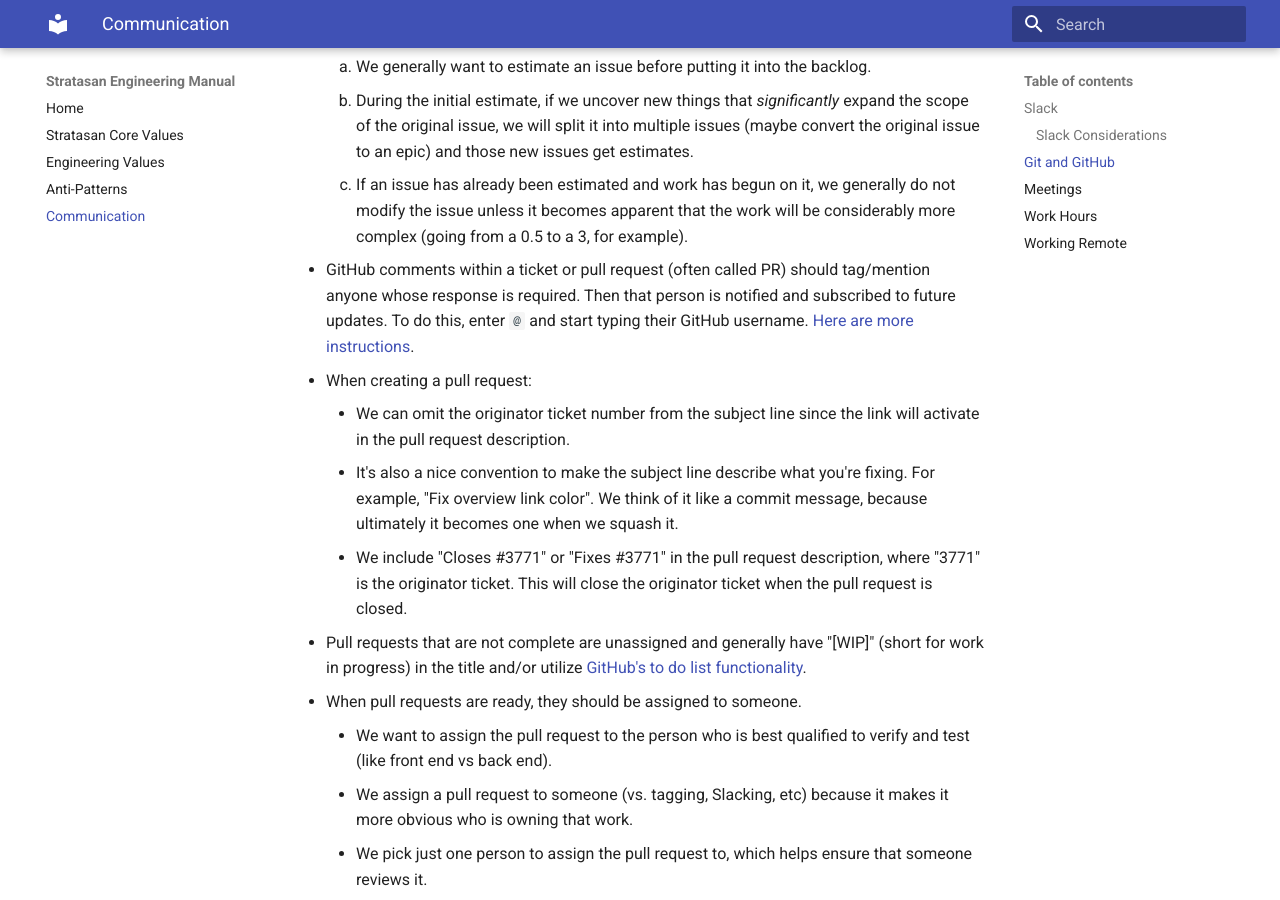
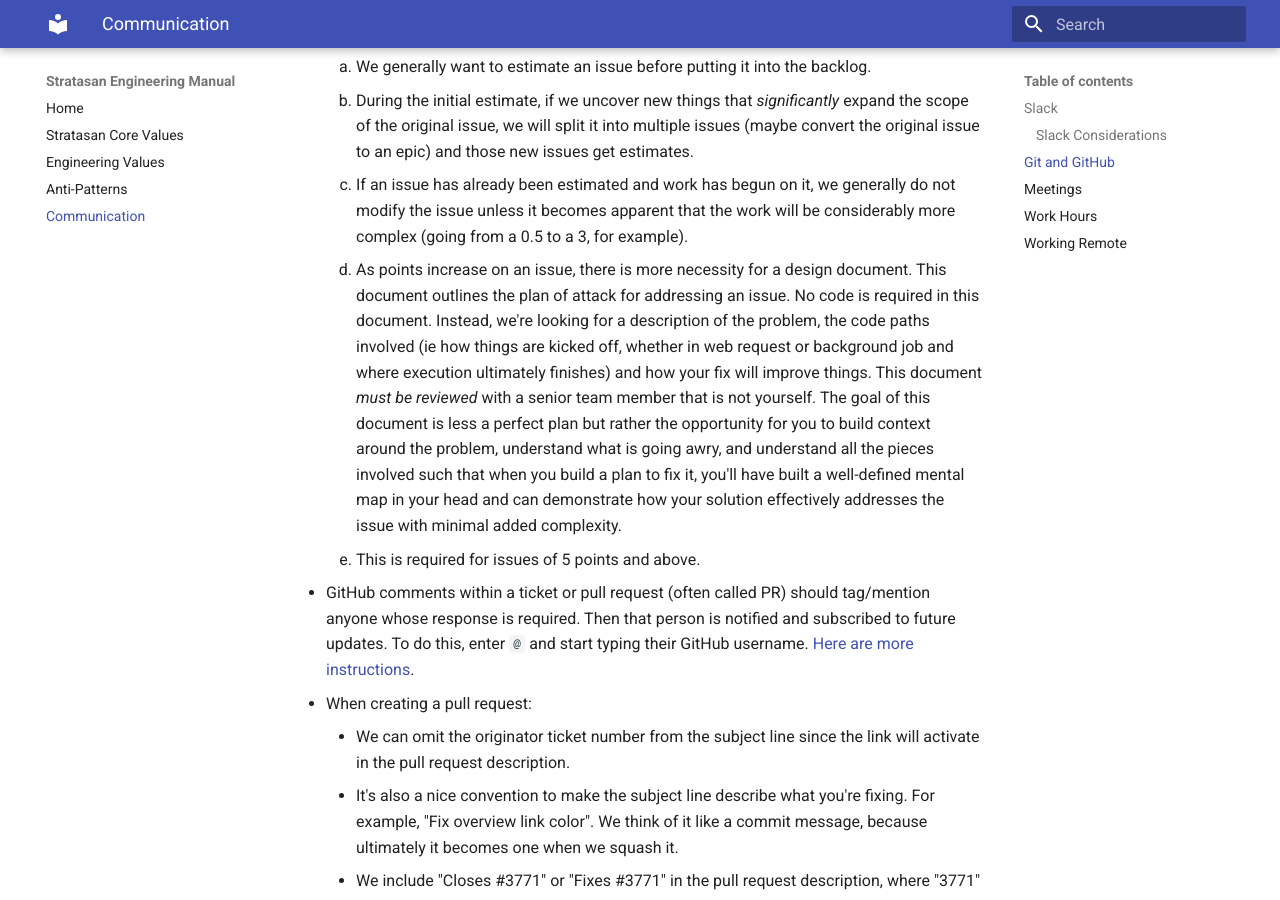
Before and after one commit to stratasan/engineering, an MkDocs documentation site: the page built from docs/how_we_communicate.md, in a window 1280 px wide and 900 px high, scrolled down 1170 px. Built offline with MkDocs 1.6.1 and Material for MkDocs 9.7.7, drawn with Linux system fonts in a browser that asks for light colours; old or Windows-style settings are respelled for this version of MkDocs.

Commit message:
Adding bits about design documents.

```diff
--- a/docs/how_we_communicate.md
+++ b/docs/how_we_communicate.md
@@ -38,6 +38,8 @@ Points  | Estimate
     1. We generally want to estimate an issue before putting it into the backlog.
     1. During the initial estimate, if we uncover new things that _significantly_ expand the scope of the original issue, we will split it into multiple issues (maybe convert the original issue to an epic) and those new issues get estimates.
     1. If an issue has already been estimated and work has begun on it, we generally do not modify the issue unless it becomes apparent that the work will be considerably more complex (going from a 0.5 to a 3, for example).
+    1. As points increase on an issue, there is more necessity for a design document. This document outlines the plan of attack for addressing an issue. No code is required in this document. Instead, we're looking for a description of the problem, the code paths involved (ie how things are kicked off, whether in web request or background job and where execution ultimately finishes) and how your fix will improve things. This document *must be reviewed* with a senior team member that is not yourself. The goal of this document is less a perfect plan but rather the opportunity for you to build context around the problem, understand what is going awry, and understand all the pieces involved such that when you build a plan to fix it, you'll have built a well-defined mental map in your head and can demonstrate how your solution effectively addresses the issue with minimal added complexity.
+      1. This is required for issues of 5 points and above.
 - GitHub comments within a ticket or pull request (often called PR) should
   tag/mention anyone whose response is required. Then that person is notified
   and subscribed to future updates. To do this, enter `@` and start typing their
```
